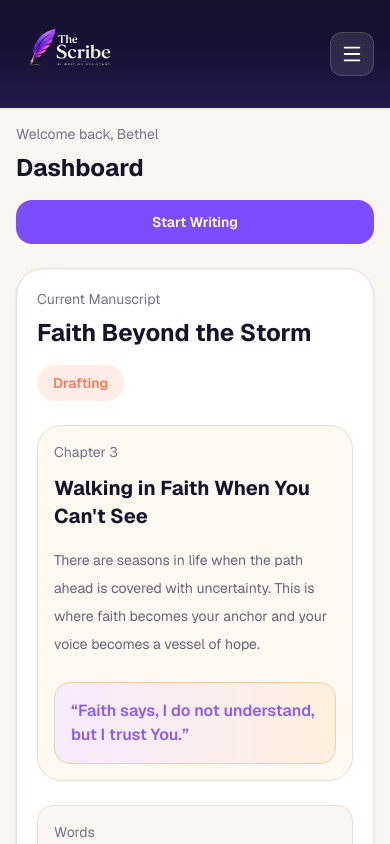
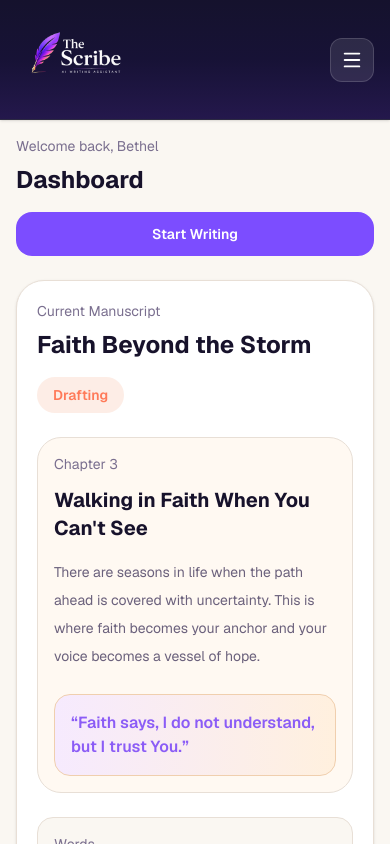
Before and after one commit to BethelHills/the-scribe, a Next.js app: page / in a window 390 px wide. Shown: the top 844 px of the page. Built offline with nearby package versions, Linux system fonts and the light colour scheme.

Commit message:
Increase logo size so AI Assistant tagline reads clearly on mobile.
Bump mobile header, drawer, and sidebar logo dimensions with matching header padding.

Co-authored-by: Cursor <cursoragent@cursor.com>

```diff
--- a/src/app/(dashboard)/layout.tsx
+++ b/src/app/(dashboard)/layout.tsx
@@ -16,7 +16,7 @@ export default function DashboardLayout({
 
           <div className="flex min-w-0 flex-1 flex-col">
             <div className="sticky top-0 z-40 border-b border-white/10 bg-gradient-to-b from-[#15122D] via-[#171236] to-[#24184C] text-white shadow-sm lg:hidden">
-              <div className="flex items-center gap-2 px-4 py-3.5 sm:py-4">
+              <div className="flex items-center gap-2 px-4 py-4">
                 <div className="min-w-0 flex-1">
                   <BrandLogo size="sm" href="/" className="w-full" />
                 </div>
--- a/src/components/layout/BrandLogo.tsx
+++ b/src/components/layout/BrandLogo.tsx
@@ -5,15 +5,15 @@ const sizes = {
   // Mobile sticky header
   sm: {
     className:
-      "h-[4.5rem] w-auto max-w-[min(100%,300px)] sm:h-20 sm:max-w-[340px]",
+      "h-20 w-auto max-w-[min(100%,340px)] sm:h-[5.5rem] sm:max-w-[400px]",
   },
   // Mobile menu drawer
   md: {
     className:
-      "h-20 w-auto max-w-[min(100%,320px)] sm:h-[5.5rem] sm:max-w-[360px]",
+      "h-[5.5rem] w-auto max-w-[min(100%,360px)] sm:h-24 sm:max-w-[420px]",
   },
   // Desktop sidebar — tall enough to read tagline
-  lg: { className: "h-[7.5rem] w-full max-w-full sm:h-32" },
+  lg: { className: "h-[8.5rem] w-full max-w-full sm:h-36" },
 } as const;
 
 export default function BrandLogo({
```
